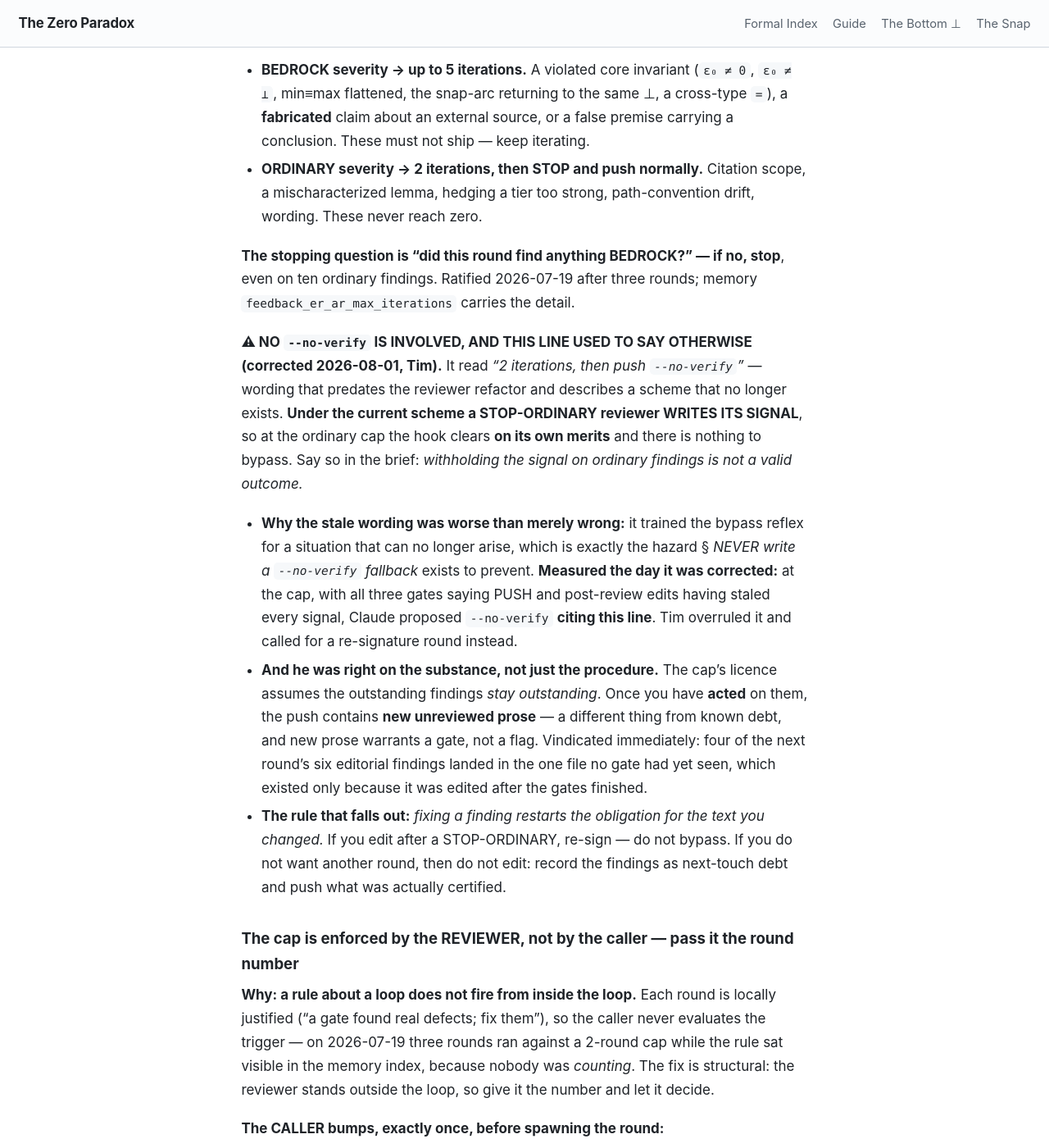
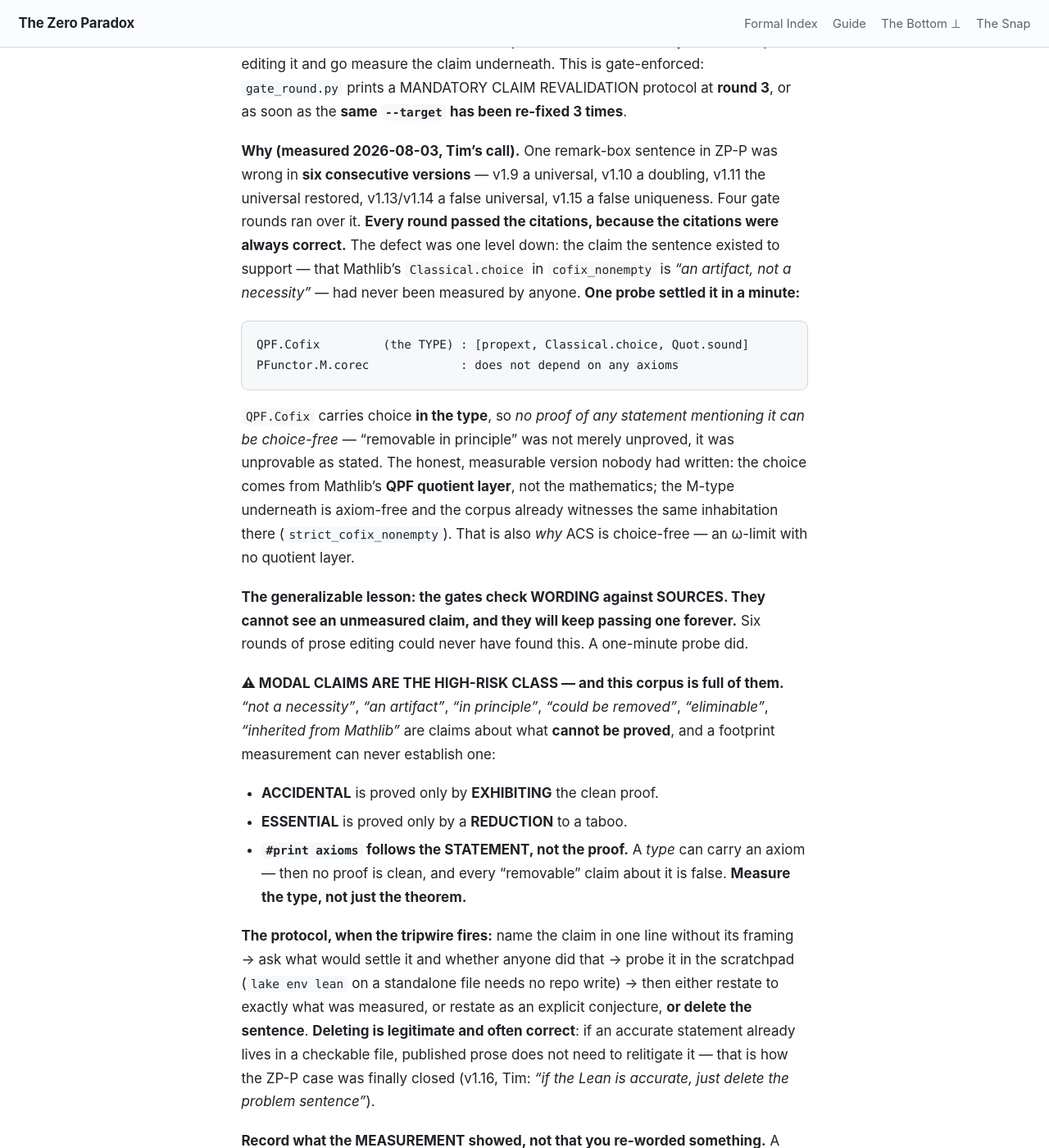
Before and after one commit to timbrigham/ZeroParadox, a Jekyll site: the page built from CLAUDE.md, in a window 1280 px wide and 1400 px high, scrolled down 18761 px. Shown: the whole window at 82% size. Built offline with Jekyll 4.4.1, drawn with Linux system fonts in a browser that asks for light colours; our own code applies the rules of GitHub Pages for plain Markdown files; some of the changed text lies outside the part shown.

Commit message:
Standing rule: if a sentence needs fixing three times, measure the claim underneath

````diff
--- a/CLAUDE.md
+++ b/CLAUDE.md
@@ -357,6 +357,55 @@ a floor to locate, a reversal to characterize, a 0↔∞ swap — say so explici
 Tim's read rather than guessing; and when his input on such a point proves load-bearing, name what it
 changed instead of presenting the result as self-derived.
 
+## Prose that resists correction is a CLAIM defect. Revalidate, don't redraft. Hard Rule.
+
+**If a sentence has to be fixed three times, the sentence is not the problem.** Stop editing it and go
+measure the claim underneath. This is gate-enforced: `gate_round.py` prints a MANDATORY CLAIM
+REVALIDATION protocol at **round 3**, or as soon as the **same `--target` has been re-fixed 3 times**.
+
+**Why (measured 2026-08-03, Tim's call).** One remark-box sentence in ZP-P was wrong in **six
+consecutive versions** — v1.9 a universal, v1.10 a doubling, v1.11 the universal restored, v1.13/v1.14
+a false universal, v1.15 a false uniqueness. Four gate rounds ran over it. **Every round passed the
+citations, because the citations were always correct.** The defect was one level down: the claim the
+sentence existed to support — that Mathlib's `Classical.choice` in `cofix_nonempty` is *"an artifact,
+not a necessity"* — had never been measured by anyone. **One probe settled it in a minute:**
+
+```
+QPF.Cofix         (the TYPE) : [propext, Classical.choice, Quot.sound]
+PFunctor.M.corec             : does not depend on any axioms
+```
+
+`QPF.Cofix` carries choice **in the type**, so *no proof of any statement mentioning it can be
+choice-free* — "removable in principle" was not merely unproved, it was unprovable as stated. The
+honest, measurable version nobody had written: the choice comes from Mathlib's **QPF quotient layer**,
+not the mathematics; the M-type underneath is axiom-free and the corpus already witnesses the same
+inhabitation there (`strict_cofix_nonempty`). That is also *why* ACS is choice-free — an ω-limit with
+no quotient layer.
+
+**The generalizable lesson: the gates check WORDING against SOURCES. They cannot see an unmeasured
+claim, and they will keep passing one forever.** Six rounds of prose editing could never have found
+this. A one-minute probe did.
+
+**⚠ MODAL CLAIMS ARE THE HIGH-RISK CLASS — and this corpus is full of them.** *"not a necessity"*,
+*"an artifact"*, *"in principle"*, *"could be removed"*, *"eliminable"*, *"inherited from Mathlib"* are
+claims about what **cannot be proved**, and a footprint measurement can never establish one:
+- **ACCIDENTAL** is proved only by **EXHIBITING** the clean proof.
+- **ESSENTIAL** is proved only by a **REDUCTION** to a taboo.
+- **`#print axioms` follows the STATEMENT, not the proof.** A *type* can carry an axiom — then no
+  proof is clean, and every "removable" claim about it is false. **Measure the type, not just the
+  theorem.**
+
+**The protocol, when the tripwire fires:** name the claim in one line without its framing → ask what
+would settle it and whether anyone did that → probe it in the scratchpad (`lake env lean` on a
+standalone file needs no repo write) → then either restate to exactly what was measured, or restate as
+an explicit conjecture, **or delete the sentence**. **Deleting is legitimate and often correct**: if an
+accurate statement already lives in a checkable file, published prose does not need to relitigate it —
+that is how the ZP-P case was finally closed (v1.16, Tim: *"if the Lean is accurate, just delete the
+problem sentence"*).
+
+**Record what the MEASUREMENT showed, not that you re-worded something.** A changelog entry saying
+"clarified" after a revalidation round is the failure repeating.
+
 ## Review-Loop Cap — Severity-Tiered, Hard Rule
 
 **The gates will always find something. Stopping is a decision about SEVERITY, not a wait for silence.**
@@ -399,9 +448,14 @@ fix is structural: the reviewer stands outside the loop, so give it the number a
 
 **The CALLER bumps, exactly once, before spawning the round:**
 ```
-python .claude-local/gate_round.py bump      # caller only, once per ROUND (not per gate)
-python .claude-local/gate_round.py show      # reviewers and anyone else: read-only
+python .claude-local/gate_round.py bump --target <what-is-being-re-fixed>   # caller, once per ROUND
+python .claude-local/gate_round.py show                                     # reviewers: read-only
 ```
+**Always pass `--target`.** Use a stable slug for the thing being corrected, not the round's topic —
+`zpp-remark-veltri-modality`, not `round-3`. It is what makes the revalidation tripwire fire on the
+real signal (*the same sentence re-fixed*) rather than on round count alone. A target re-fixed three
+times prints the MANDATORY CLAIM REVALIDATION protocol; see the § above, and **follow it before
+drafting another fix**.
 `reset` at the start of a new arc or after a clean push. State lives in `.claude-local/gate_round.json`,
 so it survives compaction.
 
@@ -420,6 +474,16 @@ bedrock defect is still live. If several gates run in one round, they all share
 > another round.
 > If N is past the ordinary cap, you must actively choose between FAIL-BEDROCK and STOP-ORDINARY — a bare
 > "FAIL" is not a valid verdict, because it hands the stopping decision back to the party inside the loop.
+>
+> **If N ≥ 3, or if this text is a passage you are being asked to re-check for the third time: do NOT
+> report a wording fix.** Report the CLAIM the passage exists to support, whether anything actually
+> establishes it, and what measurement would settle it. Watch specifically for modal claims —
+> "not a necessity", "an artifact", "in principle", "removable", "eliminable" — which no footprint
+> measurement can establish (accidental needs an EXHIBITED clean proof; essential needs a REDUCTION;
+> `#print axioms` follows the STATEMENT, so a TYPE carrying an axiom makes "removable" false for every
+> possible proof). **A verdict that only re-words a passage that has already been re-worded twice is
+> not a useful verdict.** Recommending DELETION is in scope and is often the right answer when an
+> accurate statement already lives in a checkable file.
 
 **Two measured reasons the loop cannot converge, which the cap exists to bound:**
 1. **Fixes introduce errors.** Every fix is new prose carrying new claims. Two of round 3's eight
````
